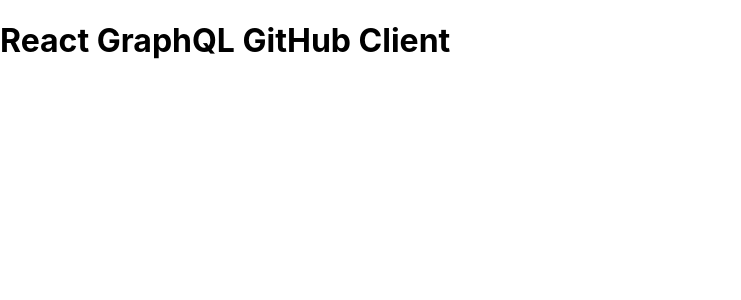
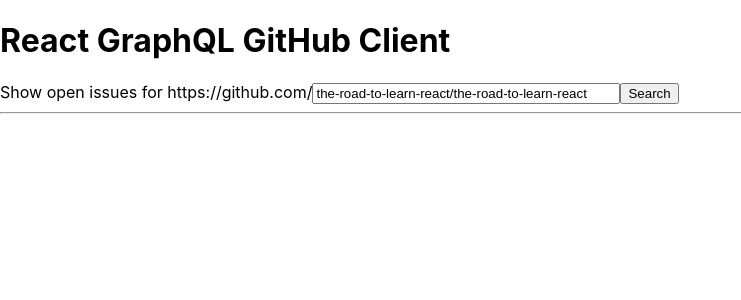
Before and after one commit to ugultopu/React-GraphQL-GitHub-Vanilla, a React (Create React App) app: page / in a window 1280 px wide. Shown: the top 300 px of the page, without its empty margins (0-741 px from the left). Built offline with nearby package versions, Linux system fonts and the light colour scheme; no server answers.

Commit message:
Create the form component in React
In order to make a request to GitHub GraphQL API and get results.

```diff
--- a/src/App.js
+++ b/src/App.js
@@ -13,10 +13,45 @@
 const TITLE = 'React GraphQL GitHub Client';
 
 class App extends Component {
+  state = {
+    path: 'the-road-to-learn-react/the-road-to-learn-react',
+  };
+
+  componentDidMount() {
+    // fetch data
+  }
+
+  onChange = event => {
+    this.setState({ path: event.target.value });
+  }
+
+  onSubmit = event => {
+    // fetch data
+    event.preventDefault();
+  }
+
   render() {
+    const { path } = this.state;
+
     return (
       <div>
         <h1>{TITLE}</h1>
+
+        <form onSubmit={this.onSubmit}>
+          <label htmlFor="url">
+            Show open issues for https://github.com/
+          </label>
+          <input
+            id="url"
+            type="text"
+            value={path}
+            onChange={this.onChange}
+            style={{ width: '300px' }}
+          />
+          <button type="submit">Search</button>
+        </form>
+        <hr />
+        {/* Here comes the result! */}
       </div>
     );
   }
```
Also changed, not shown: 1 other file (tests, documents, lock files or other folders).
